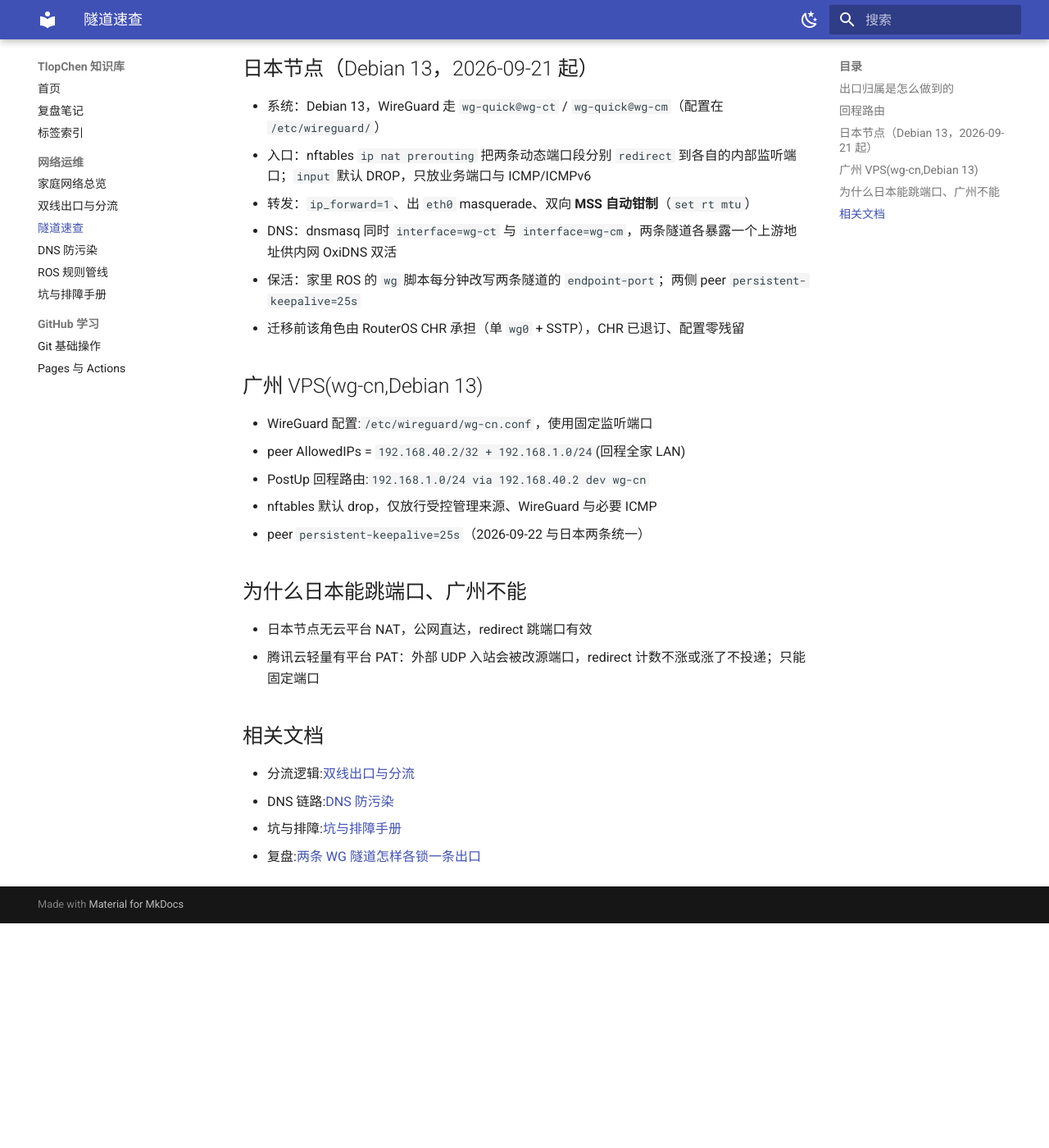
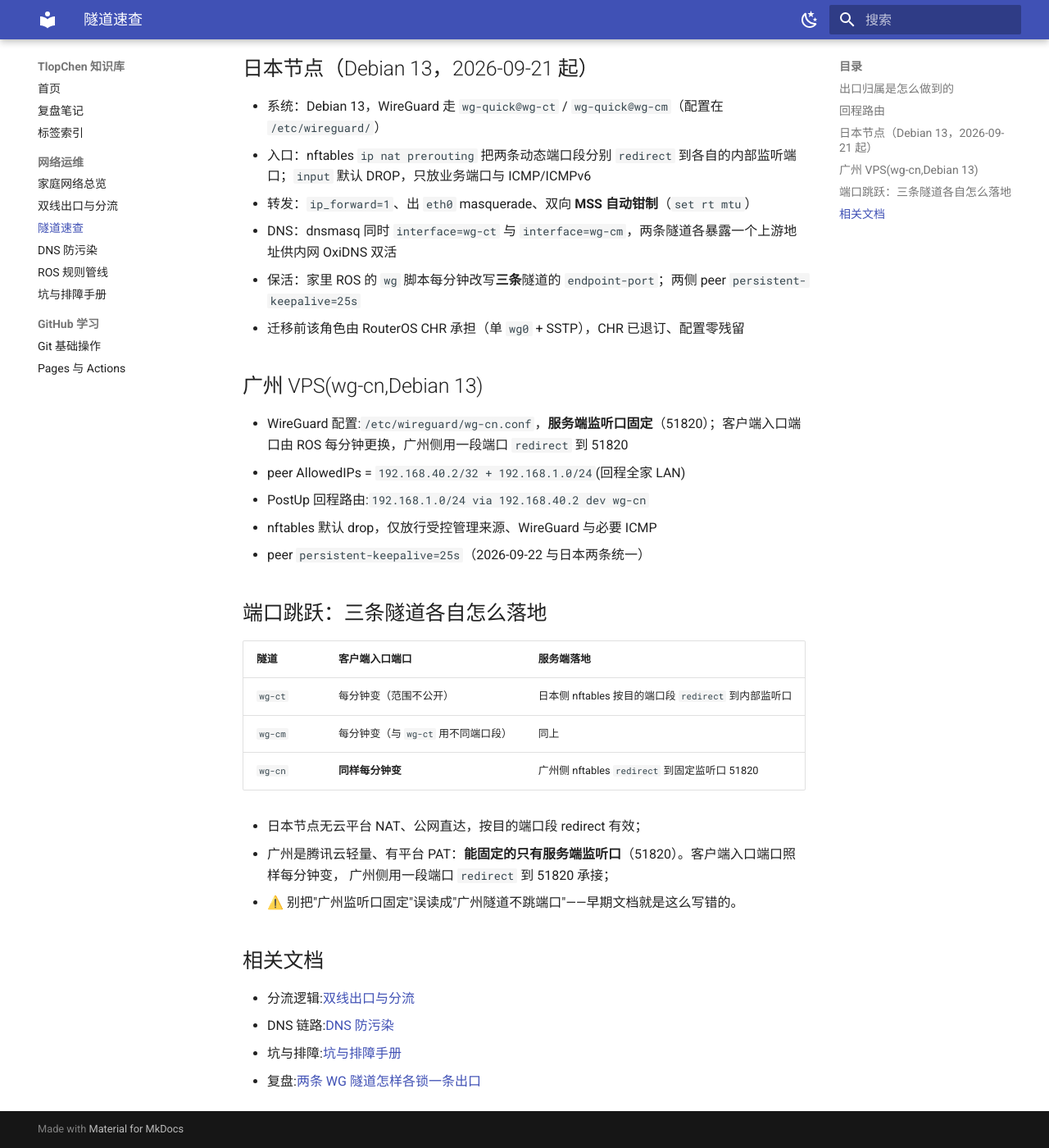
Before and after one commit to TlopChen/wiki, an MkDocs documentation site: the page built from docs/network/tunnels.md, in a window 1280 px wide and 1400 px high, scrolled down 1196 px. Shown: the whole window at 82% size. Built offline with MkDocs 1.6.1 and Material for MkDocs 9.7.7, drawn with Linux system fonts in a browser that asks for light colours; before the commit the page ends 2322 px from its top, so only the background shows below that; some of the changed text lies outside the part shown.

Commit message:
docs: 修正四处过时描述（DOC-01）
- tunnels.md：wg-cn 入口端口同样每分钟跳，广州只固定服务端监听口 51820；
  「为什么日本能跳、广州不能」改写为三条隧道各自怎么落地
- pitfalls.md：平台 PAT 限制的是服务端监听口，不是客户端不跳端口
- dual-wan-routing.md / home-lab.md：WG 表默认路由现为直写隧道对端 + check-gateway 探测，
  公共 DNS 递归改为历史方案（锚点仍在），并补上「探测对端 ≠ 验证日本出口」的边界
- ros-rules-pipeline.md：产物表按实际消费端拆分（六表地址 / 备用产物 / OxiDNS）

```diff
--- a/docs/network/tunnels.md
+++ b/docs/network/tunnels.md
@@ -6,7 +6,7 @@
 |---|---|---|---|---|---|
 | `wg-ct` | 192.168.20.0/30 | .1 | 日本节点 .2 | **锁电信** | 动态 endpoint 端口；公网跳端口段与实际监听端口不公开 |
 | `wg-cm` | 192.168.30.0/30 | .1 | 日本节点 .2 | **锁移动** | 同上（原 `wg-home`，2026-09-22 更名） |
-| `wg-cn` | 192.168.40.0/24 | .2 | 广州 VPS .1 | — | 固定 UDP 端口（云平台 PAT 下不使用跳端口） |
+| `wg-cn` | 192.168.40.0/24 | .2 | 广州 VPS .1 | — | 入口端口**同样每分钟跳**；广州侧监听口固定 51820 |
 
 `sstp-jp` 已于 2026-09-21 随日本节点迁移退役（原 PPP 点对点隧道），现在是**两条独立 WG 隧道**并行，各自锁定一条家宽出口。
 
@@ -34,21 +34,29 @@
 - 入口：nftables `ip nat prerouting` 把两条动态端口段分别 `redirect` 到各自的内部监听端口；`input` 默认 DROP，只放业务端口与 ICMP/ICMPv6
 - 转发：`ip_forward=1`、出 `eth0` masquerade、双向 **MSS 自动钳制**（`set rt mtu`）
 - DNS：dnsmasq 同时 `interface=wg-ct` 与 `interface=wg-cm`，两条隧道各暴露一个上游地址供内网 OxiDNS 双活
-- 保活：家里 ROS 的 `wg` 脚本每分钟改写两条隧道的 `endpoint-port`；两侧 peer `persistent-keepalive=25s`
+- 保活：家里 ROS 的 `wg` 脚本每分钟改写**三条**隧道的 `endpoint-port`；两侧 peer `persistent-keepalive=25s`
 - 迁移前该角色由 RouterOS CHR 承担（单 `wg0` + SSTP），CHR 已退订、配置零残留
 
 ## 广州 VPS(wg-cn,Debian 13)
 
-- WireGuard 配置:`/etc/wireguard/wg-cn.conf`，使用固定监听端口
+- WireGuard 配置:`/etc/wireguard/wg-cn.conf`，**服务端监听口固定**（51820）；客户端入口端口由 ROS 每分钟更换，广州侧用一段端口 `redirect` 到 51820
 - peer AllowedIPs = `192.168.40.2/32 + 192.168.1.0/24`(回程全家 LAN)
 - PostUp 回程路由:`192.168.1.0/24 via 192.168.40.2 dev wg-cn`
 - nftables 默认 drop，仅放行受控管理来源、WireGuard 与必要 ICMP
 - peer `persistent-keepalive=25s`（2026-09-22 与日本两条统一）
 
-## 为什么日本能跳端口、广州不能
+## 端口跳跃：三条隧道各自怎么落地
 
-- 日本节点无云平台 NAT，公网直达，redirect 跳端口有效
-- 腾讯云轻量有平台 PAT：外部 UDP 入站会被改源端口，redirect 计数不涨或涨了不投递；只能固定端口
+| 隧道 | 客户端入口端口 | 服务端落地 |
+|---|---|---|
+| `wg-ct` | 每分钟变（范围不公开） | 日本侧 nftables 按目的端口段 `redirect` 到内部监听口 |
+| `wg-cm` | 每分钟变（与 `wg-ct` 用不同端口段） | 同上 |
+| `wg-cn` | **同样每分钟变** | 广州侧 nftables `redirect` 到固定监听口 51820 |
+
+- 日本节点无云平台 NAT、公网直达，按目的端口段 redirect 有效；
+- 广州是腾讯云轻量、有平台 PAT：**能固定的只有服务端监听口**（51820）。客户端入口端口照样每分钟变，
+  广州侧用一段端口 `redirect` 到 51820 承接；
+- ⚠️ 别把"广州监听口固定"误读成"广州隧道不跳端口"——早期文档就是这么写错的。
 
 ## 相关文档
 
```
Also changed, not shown: docs/network/dual-wan-routing.md (+12 -3 lines), docs/network/home-lab.md (+1 -1 lines), docs/network/pitfalls.md (+1 -1 lines), docs/network/ros-rules-pipeline.md (+3 -2 lines).
